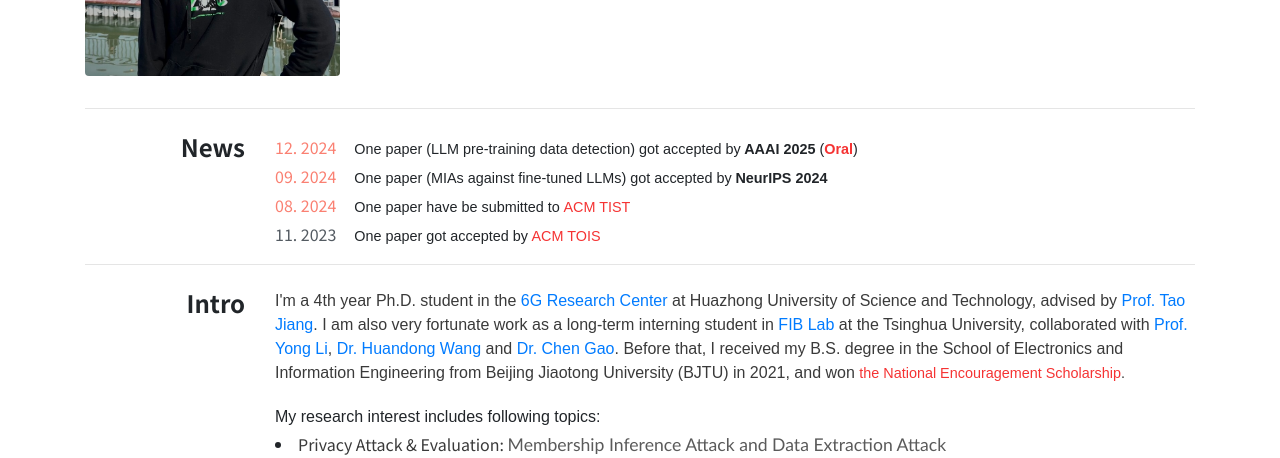
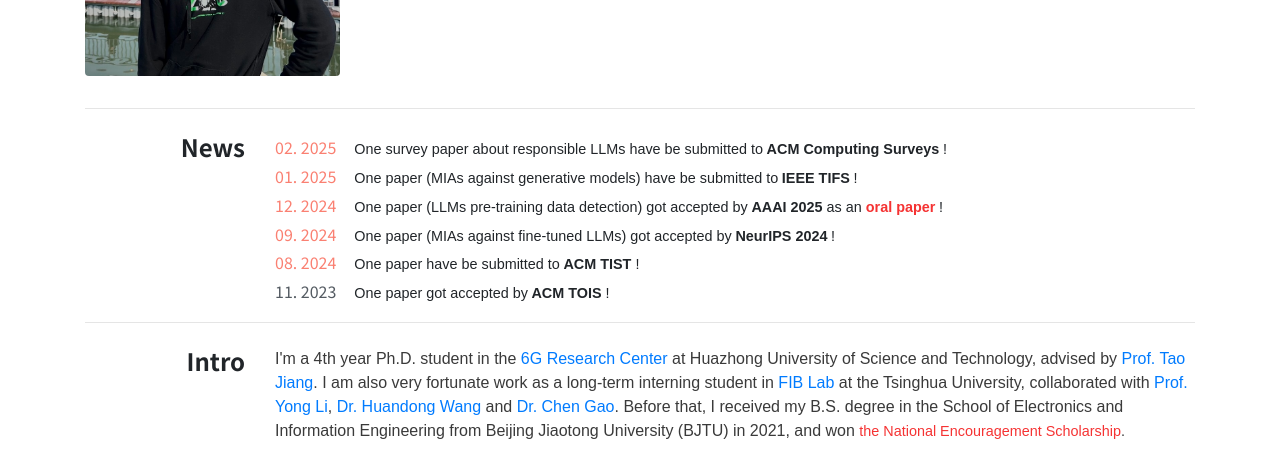
Before and after one commit to wjfu99/wjfu99.github.io, a website: page index.html in a window 1280 px wide. Shown: the part 281-739 px from the top of the page. Drawn offline with nearby package versions, Linux system fonts and the light colour scheme; some icons are missing.

Commit message:
update: add new publication submissions and update acceptance details in the news section

```diff
--- a/index.html
+++ b/index.html
@@ -119,16 +119,34 @@
           <div class="col-12 col-md-10 no-gutters">
             <div class="row no-gutters">
               <div class="col-12 text-md-left">
+                <b class="bbold" style="color:#fa8072;">02. 2025</b>&nbsp;&nbsp;&nbsp;&nbsp;
+                <a class="note">One survey paper about responsible LLMs have be submitted to</a>
+                <a class="note"> <b>ACM Computing Surveys</b></a>
+                <a class="note">!</a>
+              </div>
+            </div>
+            <div class="row no-gutters">
+              <div class="col-12 text-md-left">
+                <b class="bbold" style="color:#fa8072;">01. 2025</b>&nbsp;&nbsp;&nbsp;&nbsp;
+                <a class="note">One paper (MIAs against generative models) have be submitted to</a>
+                <a class="note"><b>IEEE TIFS</b></a>
+                <a class="note">!</a>
+              </div>
+            </div>
+            <div class="row no-gutters">
+              <div class="col-12 text-md-left">
                 <b class="bbold" style="color:#fa8072;">12. 2024</b>&nbsp;&nbsp;&nbsp;&nbsp;
-                <a class="note">One paper (LLM pre-training data detection) got accepted by</a>
-                <a class="note"> <b>AAAI 2025</b> (<b style="color:#f53333;">Oral</b>)</a>
+                <a class="note">One paper (LLMs pre-training data detection) got accepted by</a>
+                <a class="note"> <b>AAAI 2025</b> as an <b style="color:#f53333;">oral paper</b></a>
+                <a class="note">!</a>
               </div>
             </div>
             <div class="row no-gutters">
               <div class="col-12 text-md-left">
                 <b class="bbold" style="color:#fa8072;">09. 2024</b>&nbsp;&nbsp;&nbsp;&nbsp;
                 <a class="note">One paper (MIAs against fine-tuned LLMs) got accepted by</a>
-                <a class="note"> <b>NeurIPS 2024</b> </a>
+                <a class="note"> <b>NeurIPS 2024</b></a>
+                <a class="note">!</a>
               </div>
             </div>
             <!-- <div class="row no-gutters">
@@ -149,14 +167,16 @@
               <div class="col-12 text-md-left">
                 <b class="bbold" style="color:#fa8072;">08. 2024</b>&nbsp;&nbsp;&nbsp;&nbsp;
                 <a class="note">One paper have be submitted to</a>
-                <a class="note" style="color:#f53333;"> ACM TIST</a>
+                <a class="note"> <b> ACM TIST </b></a>
+                <a class="note">!</a>
               </div>
             </div>
             <div class="row no-gutters">
               <div class="col-12 text-md-left">
                 <b class="bbold" style="color:#545b62;">11. 2023</b>&nbsp;&nbsp;&nbsp;&nbsp;
                 <a class="note">One paper got accepted by</a>
-                <a class="note" style="color:#f53333;"> ACM TOIS </a>
+                <a class="note"> <b>ACM TOIS</b> </a>
+                <a class="note">!</a>
               </div>
             </div>
             <!-- <div class="row no-gutters">
@@ -373,7 +393,7 @@
       <div class="row">
         <div class="col footer-cover">
           <div class="footer text-center small">
-            <div>Last modified:&nbsp<c class="badge badge-secondary">09. 27. 2024.</c></div>
+            <div>Last modified:&nbsp<c class="badge badge-secondary">01. 06. 2025.</c></div>
             <a href="#top">Back to top of page</a>
             <br>
             <br>
```
